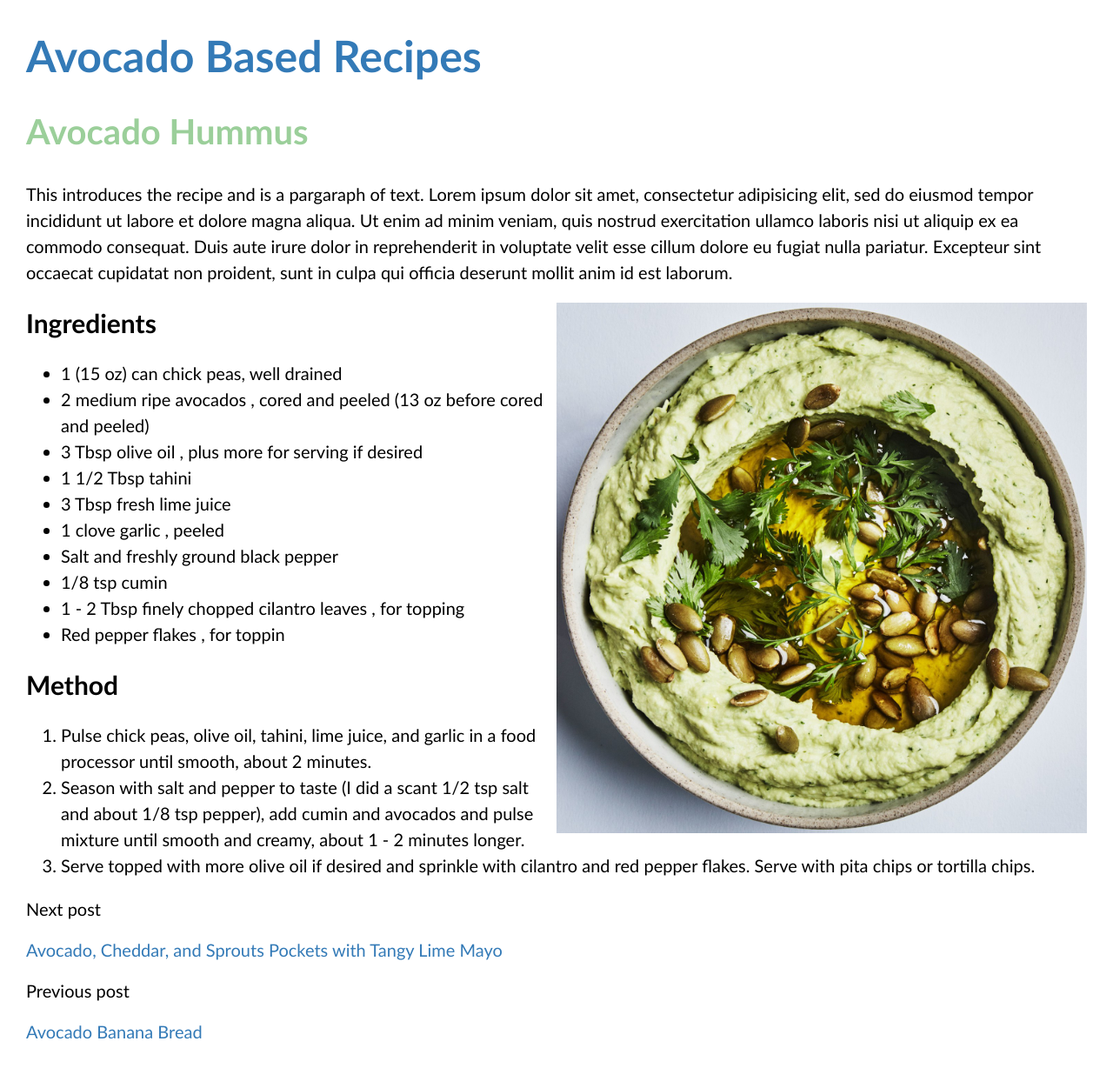
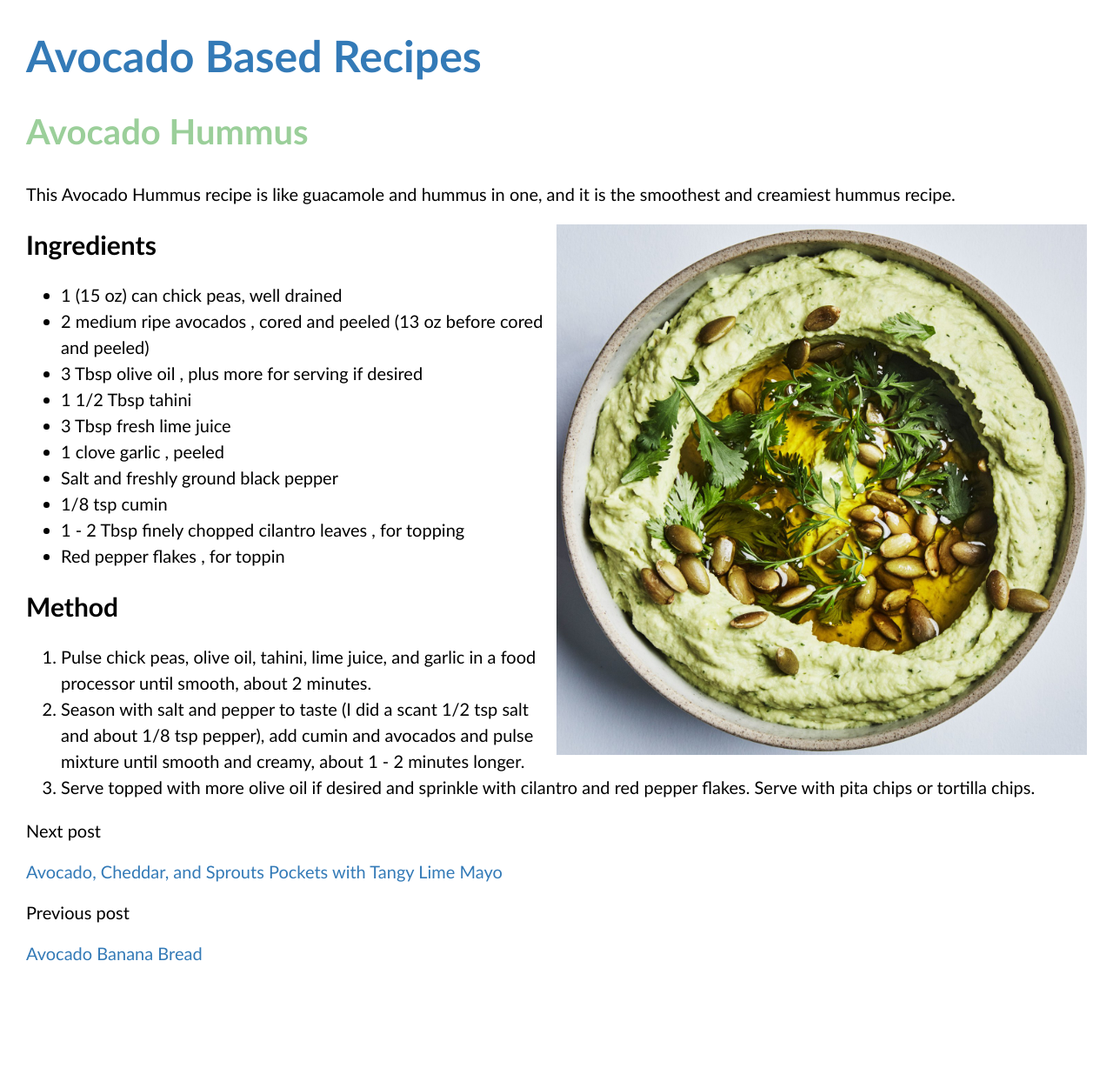
Before and after one commit to FleurBailey/fleurbailey.github.io, a Jekyll site: the page built from _recipes/recipe10.markdown, in a window 1280 px wide. Shown: the whole page at 87% size. Built offline with Jekyll 4.4.1, drawn with Linux system fonts in a browser that asks for light colours; after the commit the page ends 1138 px from its top, so only the background shows below that.

Commit message:
hummmus bio

```diff
--- a/_recipes/recipe10.markdown
+++ b/_recipes/recipe10.markdown
@@ -12,8 +12,7 @@ order: 2
 
 # Avocado Hummus
 
-This introduces the recipe and is a pargaraph of text. Lorem ipsum dolor sit amet, consectetur adipisicing elit, sed do eiusmod tempor incididunt ut labore et dolore magna aliqua. Ut enim ad minim veniam, quis nostrud exercitation ullamco laboris nisi ut aliquip ex ea commodo consequat. Duis aute irure dolor in reprehenderit in voluptate velit esse cillum dolore eu fugiat nulla pariatur. Excepteur sint occaecat cupidatat non proident, sunt in culpa qui officia deserunt mollit anim id est laborum.
-
+This Avocado Hummus recipe is like guacamole and hummus in one, and it is the smoothest and creamiest hummus recipe.
 <!--more-->
 
 [![Hummus](/_uploads/avohummus.jpg)](/_uploads/avohummus.jpg)
```
